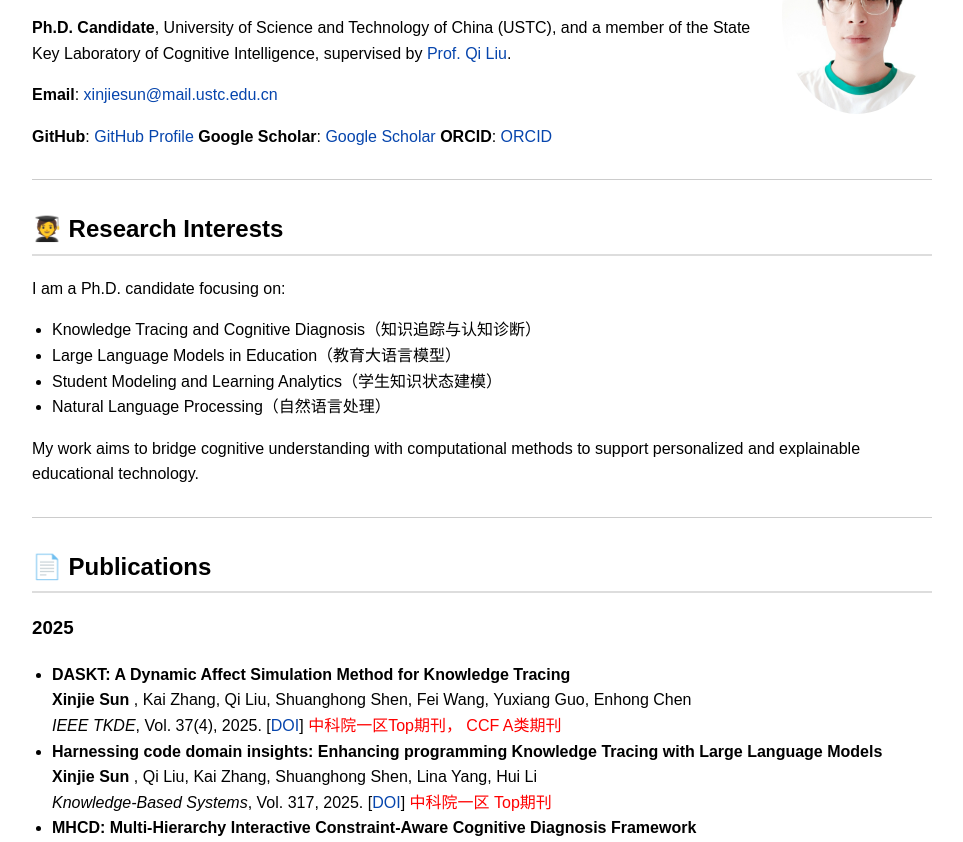
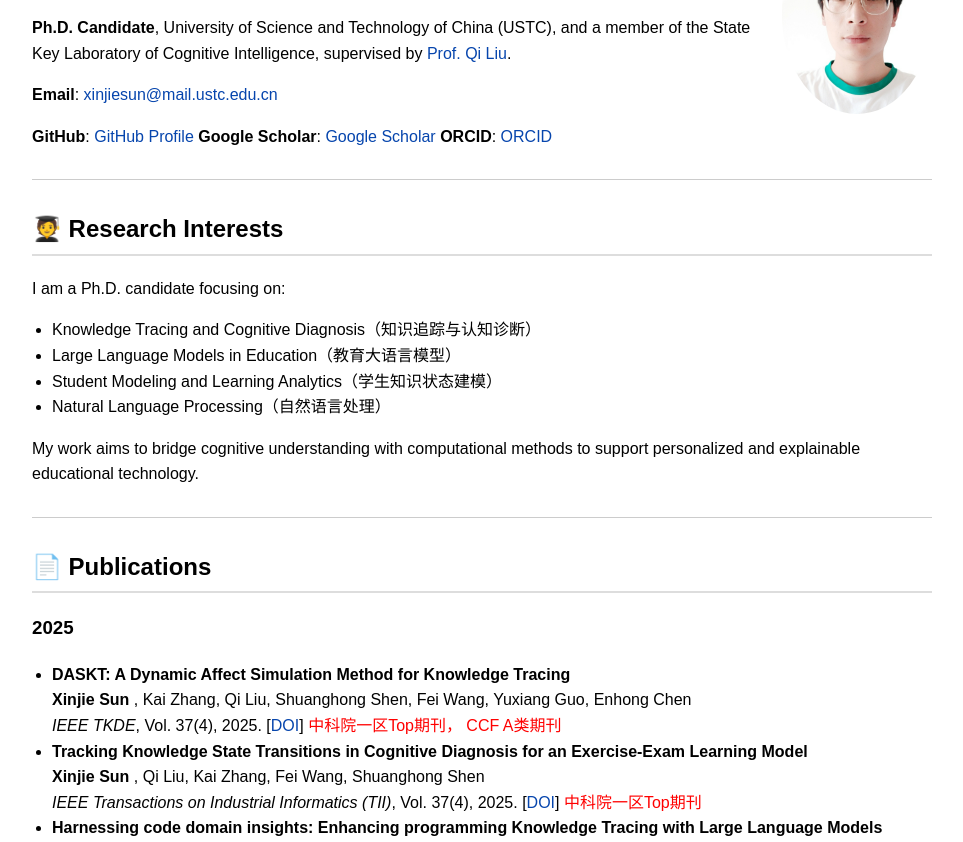
Before and after one commit to xinjiesun-ustc/xinjiesun-ustc.github.io, a plain HTML site: page index.html in a window 1280 px wide. Shown: the part 106-948 px from the top of the page, without its empty margins (158-1121 px from the left). Drawn offline with Linux system fonts and the light colour scheme.

Commit message:
Update index.html

```diff
--- a/index.html
+++ b/index.html
@@ -79,6 +79,12 @@
   <strong>Xinjie Sun </strong>, Kai Zhang, Qi Liu, Shuanghong Shen, Fei Wang, Yuxiang Guo, Enhong Chen<br>
   <em>IEEE TKDE</em>, Vol. 37(4), 2025.
   [<a href="https://doi.org/10.1109/tkde.2025.3526584">DOI</a>]    <span style="color:red;"> 中科院一区Top期刊， CCF A类期刊</span>
+</li>
+
+  <li><strong>Tracking Knowledge State Transitions in Cognitive Diagnosis for an Exercise-Exam Learning Model</strong><br>
+  <strong>Xinjie Sun </strong>, Qi Liu, Kai Zhang, Fei Wang,  Shuanghong Shen<br>
+  <em>IEEE Transactions on Industrial Informatics (TII)</em>, Vol. 37(4), 2025.
+  [<a href="XXX">DOI</a>]    <span style="color:red;"> 中科院一区Top期刊</span>
 </li>
   <li><strong>Harnessing code domain insights: Enhancing programming Knowledge Tracing with Large Language Models</strong><br>
     <strong>Xinjie Sun </strong>, Qi Liu, Kai Zhang, Shuanghong Shen, Lina Yang, Hui Li<br>
```
